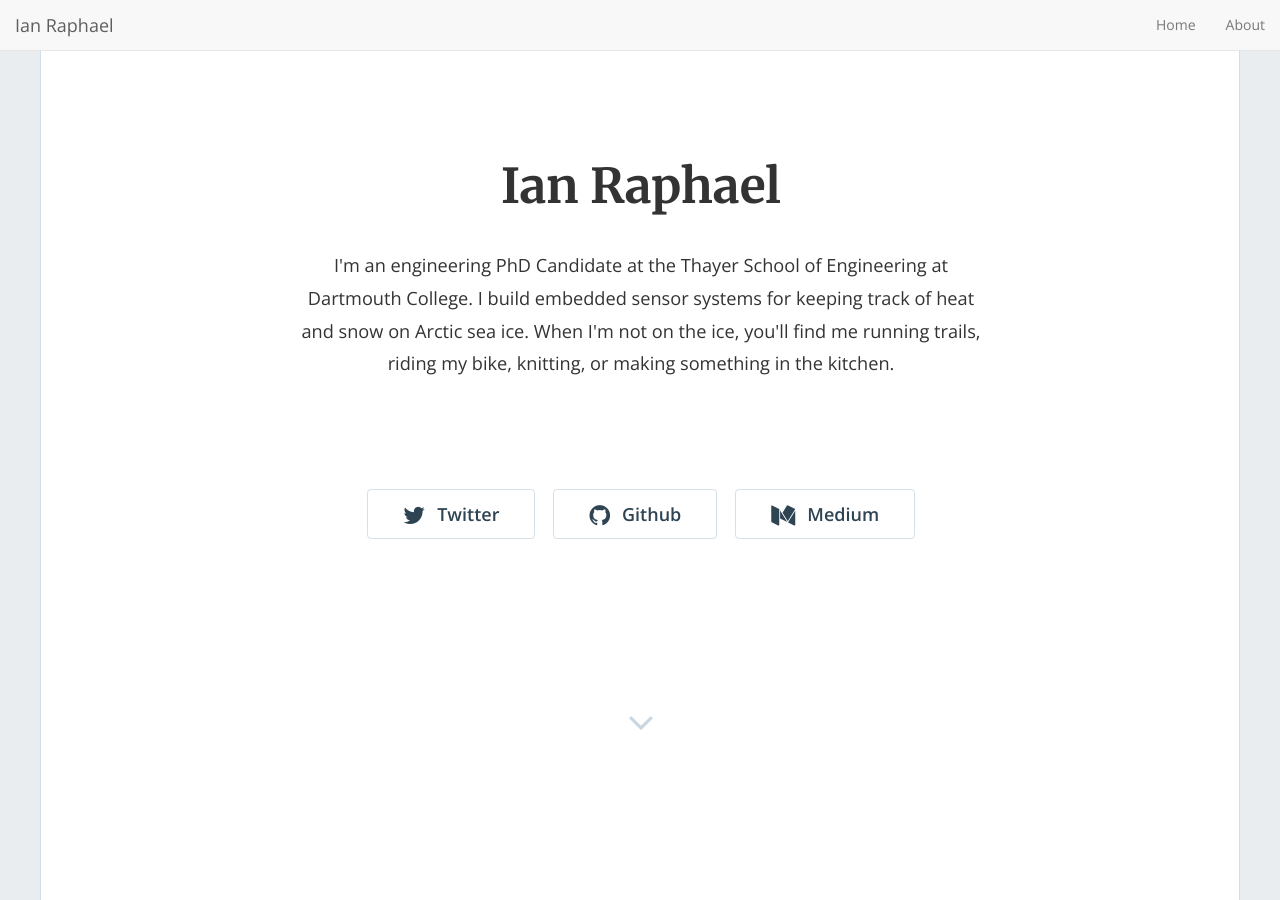
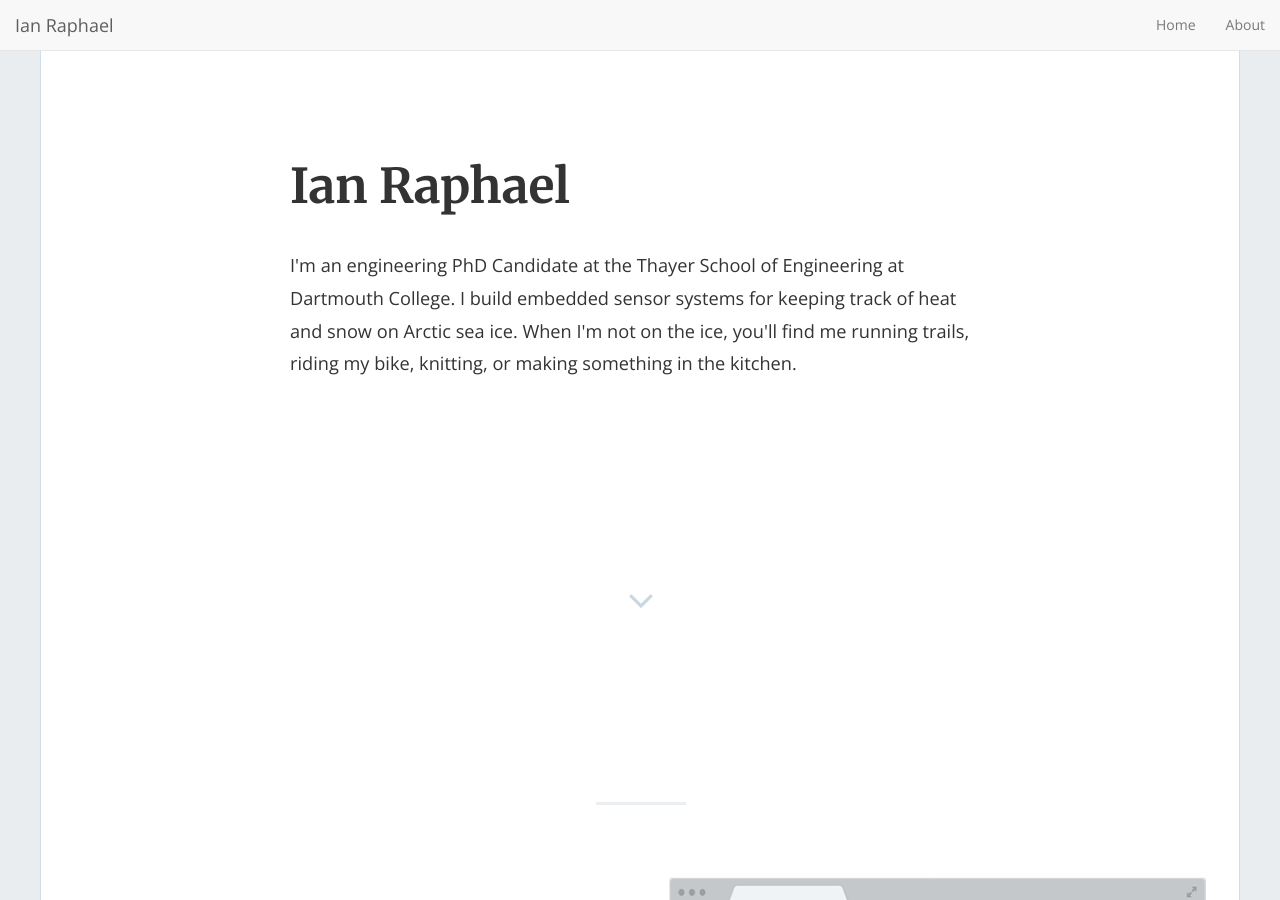
Before and after one commit to ianraphael/ianraphael.github.io, a Jekyll site: the page built from index.html, in a window 1280 px wide and 900 px high. Built offline with Jekyll 4.4.1, drawn with Linux system fonts in a browser that asks for light colours; nearby versions of some CDN libraries; the list of posts is cut into pages by our own code.

```diff
--- a/_config.yml
+++ b/_config.yml
@@ -22,6 +22,9 @@ description: "I'm an engineering PhD Candidate at the Thayer School of Engineeri
 
 baseurl: "" # the subpath of your site, e.g. /blog
 url: "https://ianraphael.github.io" # the base hostname & protocol for your site, e.g. https://example.com
+twitter_username: ''
+github_username: ''
+medium_username: ''
 
 # Build settings
 markdown: kramdown
--- a/_includes/home-hero.html
+++ b/_includes/home-hero.html
@@ -9,11 +9,11 @@
         <div class="hero-content">
 
           {% if site.title != '' %}
-          <h1 class="text-center">{{site.title}}</h1>
+          <h1 class="text-left">{{site.title}}</h1>
           {% endif %}
 
           {% if site.description != '' or site.enable_contact == true %}
-          <p class="text-center">
+          <p class="text-left">
             {% if site.description != '' %}
             {{site.description}}
             {% endif %}
```
